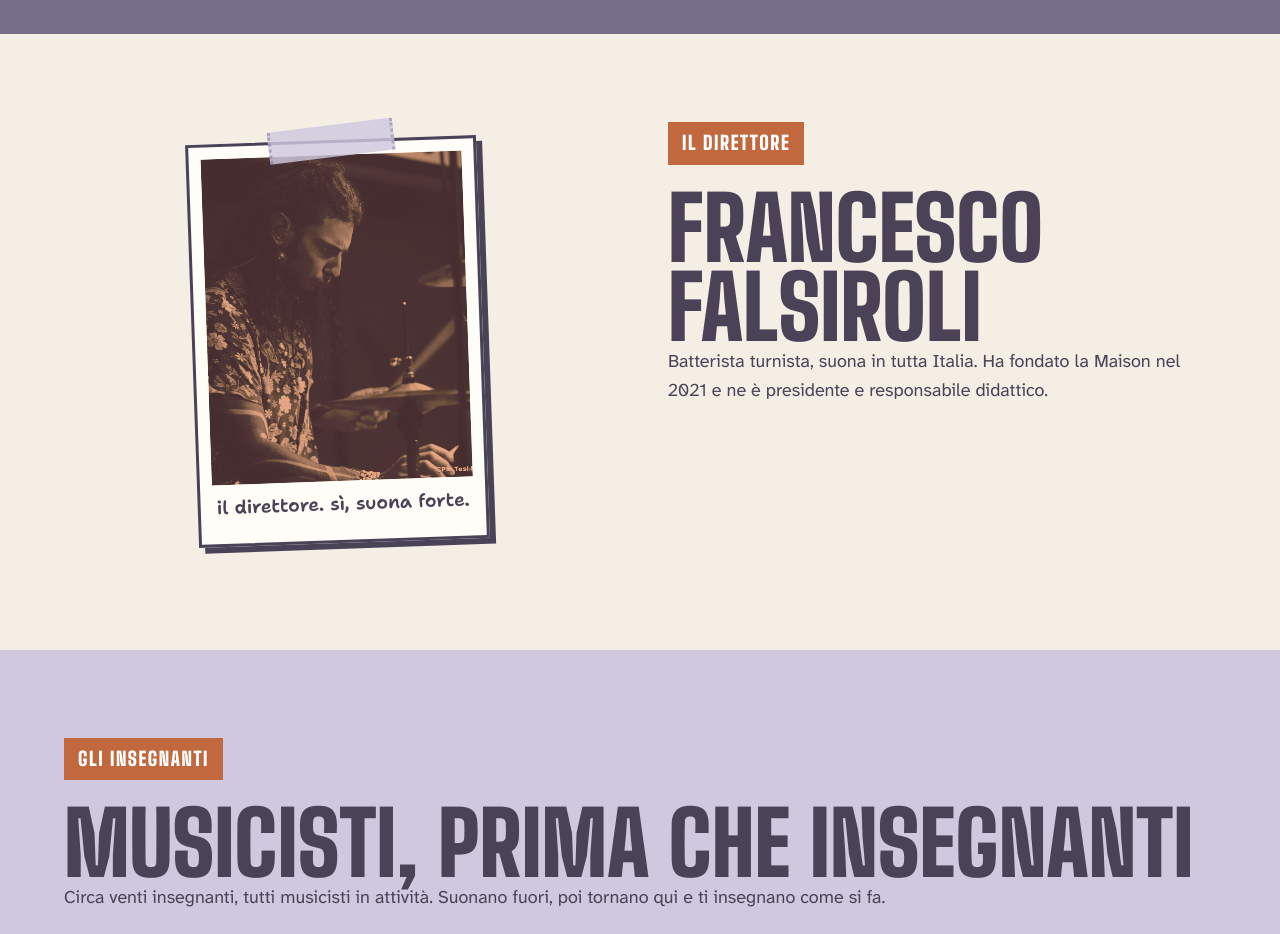
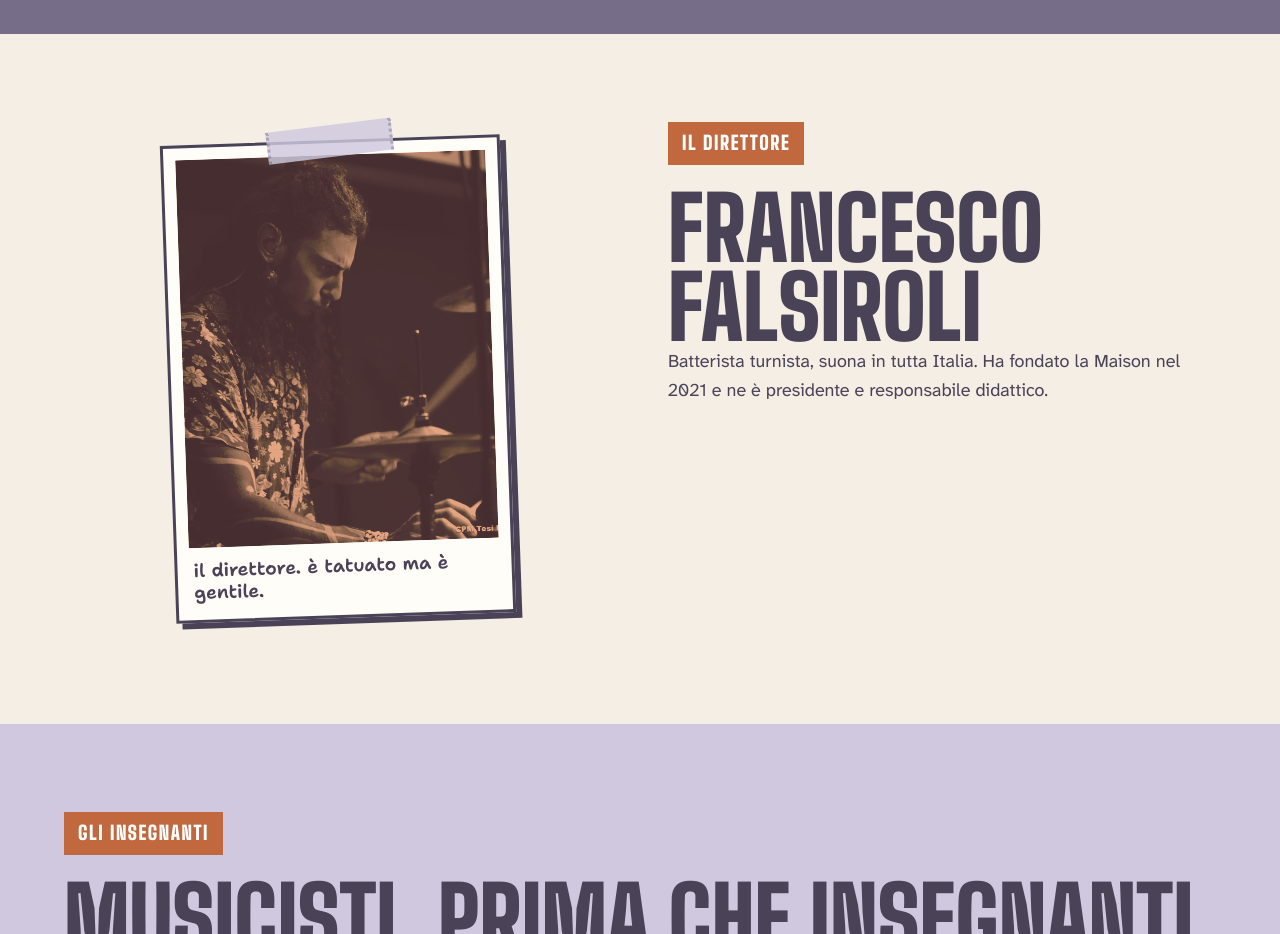
Before and after one commit to La-Maison-Art-Lab/sito, a plain HTML site: page chi-siamo.html in a window 1280 px wide. Shown: the part 1240-2174 px from the top of the page. Drawn offline with Linux system fonts and the light colour scheme.

Commit message:
Nuova didascalia della foto del direttore
Co-Authored-By: Claude Opus 5.5 <noreply@anthropic.com>

```diff
--- a/chi-siamo.html
+++ b/chi-siamo.html
@@ -29,7 +29,7 @@
 </div></section>
 
 <section class="sezione"><div class="wrap due">
-<div class="sede-foto"><figure class="polaroid nastrino"><span class="duo"><img src="foto/francesco-batteria.jpg" alt="Francesco Falsiroli alla batteria" loading="lazy"></span><figcaption>il direttore. sì, suona forte.</figcaption></figure></div>
+<div class="sede-foto"><figure class="polaroid nastrino"><span class="duo"><img src="foto/francesco-batteria.jpg" alt="Francesco Falsiroli alla batteria" loading="lazy"></span><figcaption>il direttore. è tatuato ma è gentile.</figcaption></figure></div>
 <div><span class="etichetta">Il direttore</span><h2>Francesco Falsiroli</h2>
 <p>Batterista turnista, suona in tutta Italia. Ha fondato la Maison nel 2021 e ne è presidente e responsabile didattico.</p>
 </div>
```
